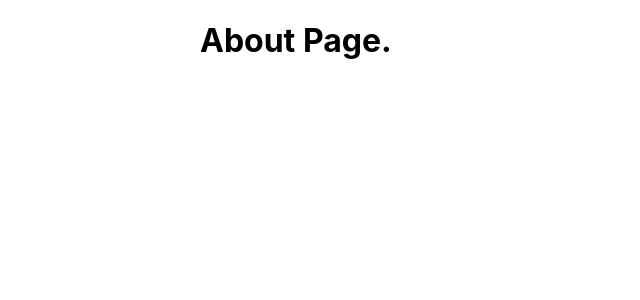
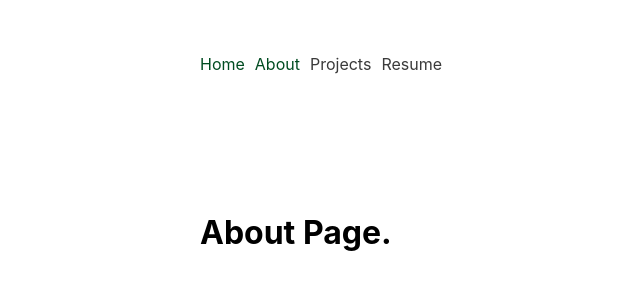
Before and after one commit to dpacula/pacula.dev, a React (Create React App) app: page /about in a window 1280 px wide. Shown: the top 300 px of the page, without its empty margins (16-656 px from the left). Built offline with nearby package versions, Linux system fonts and the light colour scheme.

Commit message:
Navigation with styling

```diff
--- a/package.json
+++ b/package.json
@@ -11,6 +11,7 @@
     "react-dom": "^16.13.1",
     "react-router": "^5.2.0",
     "react-router-dom": "^5.2.0",
+    "react-router-native": "^5.2.0",
     "react-scripts": "3.4.3"
   },
   "scripts": {
--- a/src/App.js
+++ b/src/App.js
@@ -4,10 +4,13 @@ import About from './pages/about';
 import Home from './pages/home';
 import Projects from './pages/projects';
 import Resume from './pages/resume';
+import Navigation from './components/navigation';
 
 
 function App() {
   return (
+    <div>
+    <Navigation />
     <main>
       <Switch>
           <Route path="/" component={Home} exact />
@@ -16,6 +19,7 @@ function App() {
           <Route path ="/resume" component={Resume} />
       </Switch>
     </main>
+    </div>
   );
 }
 
--- /dev/null
+++ b/src/components/navigation.jsx
@@ -0,0 +1,17 @@
+import React from 'react';
+import { NavLink } from 'react-router-dom'
+
+function Navigation() {
+  return (
+  <header>
+    <nav>
+      <NavLink activeClassName='is-active' to="/">Home</NavLink>
+      <NavLink activeClassName='is-active' to="/about">About</NavLink>
+      <NavLink activeClassName='is-active' to="/projects">Projects</NavLink>
+      <NavLink activeClassName='is-active' to="/resume">Resume</NavLink>
+    </nav>
+  </header>
+  );
+}
+
+export default Navigation;
--- a/src/styles/main.scss
+++ b/src/styles/main.scss
@@ -11,3 +11,30 @@ code {
   font-family: source-code-pro, Menlo, Monaco, Consolas, 'Courier New',
     monospace;
 }
+
+$main: #3a3a3a;
+$accent: #004c21;
+
+main {
+  margin-top: 4rem;
+}
+
+header {
+  display: flex;
+  align-items: center;
+  height: 8rem;
+}
+
+nav a {
+  margin-right: 10px;
+  text-decoration: none;
+  color: $main;
+
+  &:hover {
+    color: $accent;
+  }
+}
+
+.is-active {
+  color: $accent;
+}
```
Also changed, not shown: 1 other file (tests, documents, lock files or other folders).
